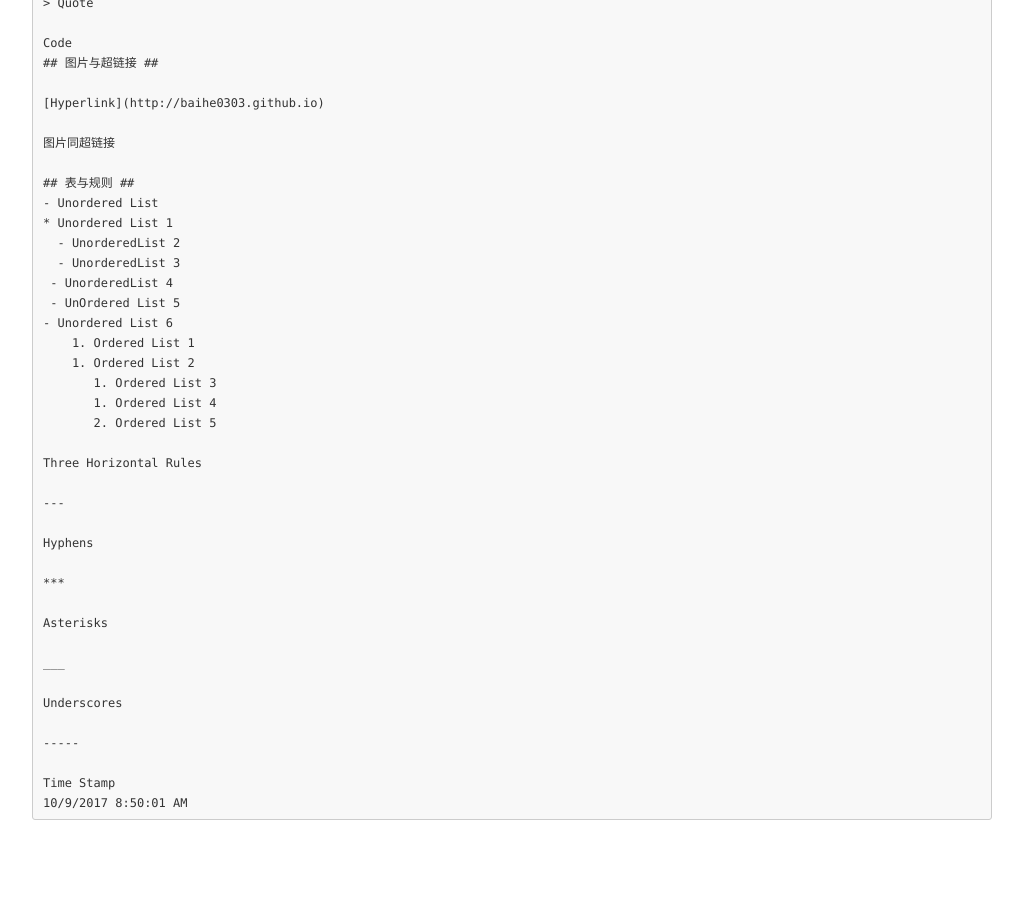
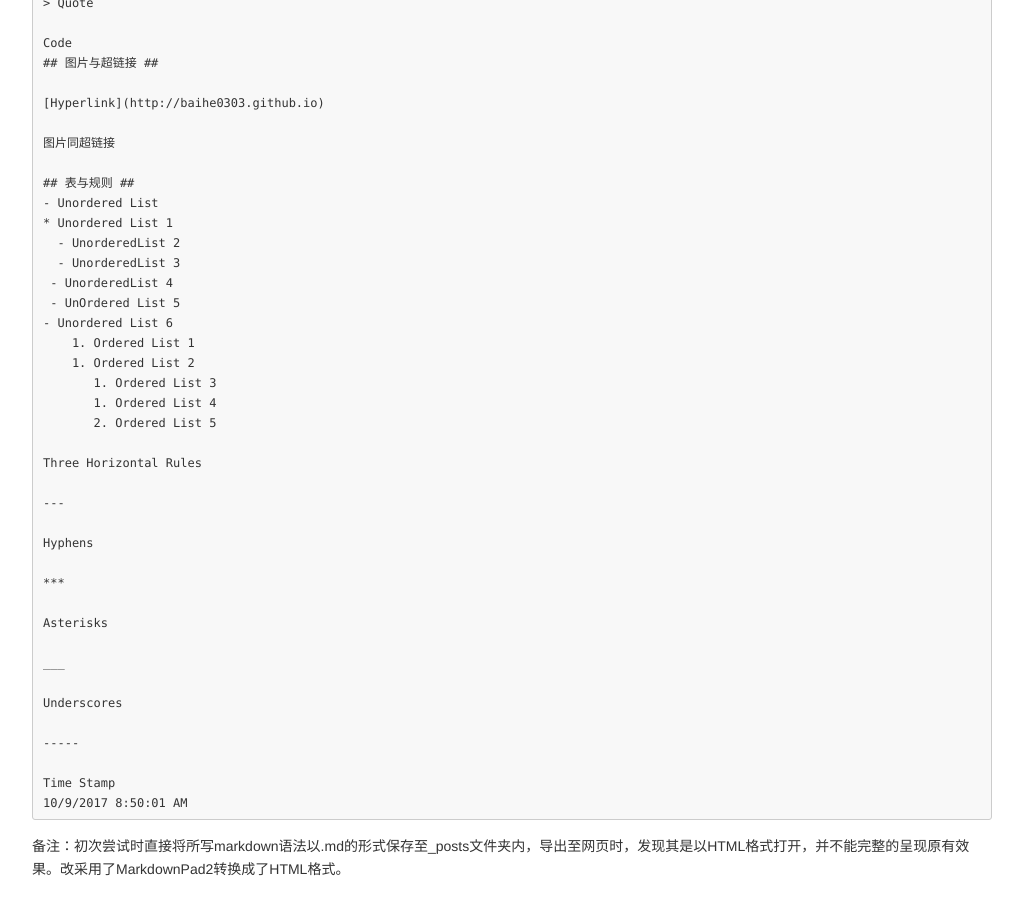
Before and after one commit to Baihe0303/baihe0303.github.io, a Jekyll site: the page _posts/2017-10-09-Markdown语法初步应用.html, which Jekyll copies as it is, in a window 1280 px wide and 900 px high, scrolled down 1194 px. Shown: the whole window, without its empty margins (128-1151 px from the left). Built offline with Jekyll 4.4.1, drawn with Linux system fonts in a browser that asks for light colours; before the commit the page ends 2034 px from its top, so only the background shows below that.

Commit message:
Update 2017-10-09-Markdown语法初步应用.html

```diff
--- a/_posts/2017-10-09-Markdown语法初步应用.html
+++ b/_posts/2017-10-09-Markdown语法初步应用.html
@@ -395,7 +395,7 @@ Underscores
 Time Stamp
 10/9/2017 8:50:01 AM
 </code></pre>
-
+<p>备注：初次尝试时直接将所写markdown语法以.md的形式保存至_posts文件夹内，导出至网页时，发现其是以HTML格式打开，并不能完整的呈现原有效果。改采用了MarkdownPad2转换成了HTML格式。</p>
 
 </body>
 </html>
```
